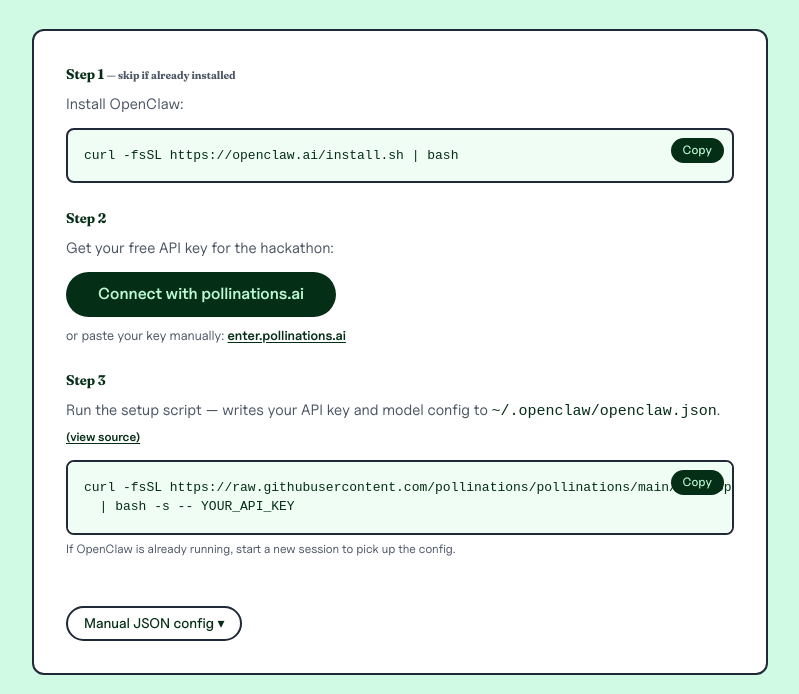
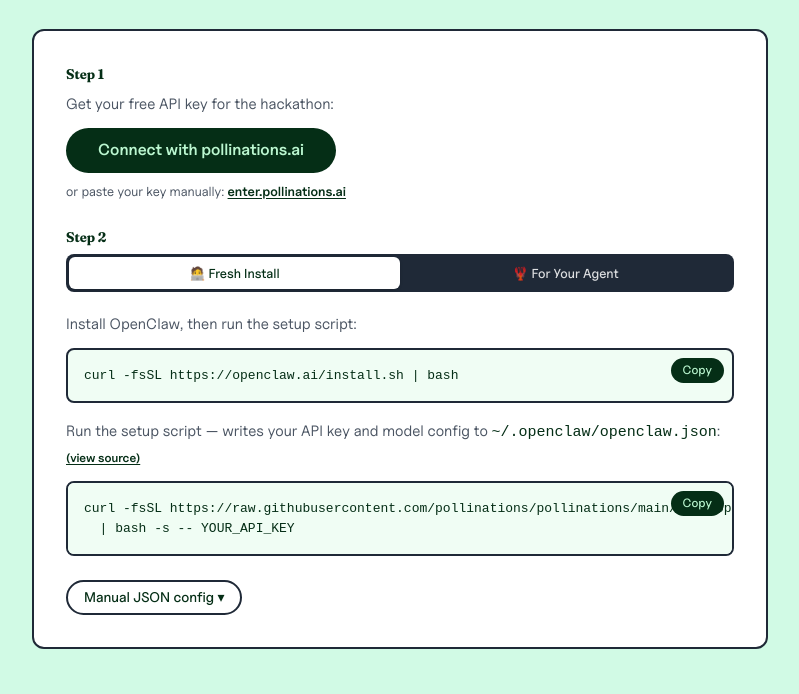
Before and after one commit to pollinations/openclaw, a plain HTML site: page index.html in a window 1280 px wide. Shown: the part 613-1307 px from the top of the page, without its empty margins (240-1039 px from the left). Drawn offline with Linux system fonts and the light colour scheme.

Commit message:
feat: OpenClaw landing page — tabbed UI with shared connect step (#8179)
* feat: auto-install OpenClaw and auto-onboard in setup script

- Install OpenClaw via npm if not present
- Auto-run openclaw onboard --install-daemon after config
- Simplify landing page from 3 steps to 2

* fix: correct npm package name to 'openclaw' and improve install error handling

* fix: add Node.js 22+ version check before OpenClaw install

* fix: pure config script, official installer in landing page

- Remove auto-install and auto-onboard from setup script
- Script now shows smart next-step hint (install vs restart)
- Landing page Step 3 uses official openclaw.ai/install.sh
- Hint for existing users to just run openclaw onboard

* fix: reorder steps — install OpenClaw before config script

* fix: move Install OpenClaw to Step 1 (optional), API key to Step 2

* fix: add restart hint after Step 3 for existing OpenClaw users

* feat: add 'paste to your agent' section for existing OpenClaw users

* feat: tabbed setup UI — Fresh Install vs For Your Agent

* fix: shared connect step above tabs, fix inactive tab text visibility

* fix: move install command into Fresh Install tab, connect is sole Step 1

* style: add emoji icons to tab buttons (💻 Fresh Install, 🦞 For Your Agent)

* style: improve inactive tab text contrast

* style: use 🧑‍💻 human emoji for Fresh Install tab

* fix: switchTab uses 'this' instead of implicit event.target (emoji click bug)

```diff
--- a/index.html
+++ b/index.html
@@ -523,6 +523,36 @@
             to { opacity: 1; transform: translateY(0); }
         }
 
+        /* Segmented control tabs */
+        .tab-bar {
+            display: flex;
+            background: var(--border);
+            border-radius: 8px;
+            padding: 3px;
+            margin-bottom: 20px;
+        }
+        .tab-btn {
+            flex: 1;
+            padding: 8px 16px;
+            border: none;
+            border-radius: 6px;
+            background: transparent;
+            color: rgba(255,255,255,0.85);
+            font-family: "Uncut Sans", sans-serif;
+            font-size: 13px;
+            font-weight: 500;
+            cursor: pointer;
+            transition: all 0.2s;
+        }
+        .tab-btn.active {
+            background: var(--surface);
+            color: var(--text);
+            box-shadow: 0 1px 3px rgba(0,0,0,0.15);
+        }
+        .tab-btn:hover:not(.active) { color: #fff; }
+        .tab-panel { display: none; }
+        .tab-panel.active { display: block; }
+
         /* Highlight injected key in commands */
         .key-injected {
             background: var(--accent-bg);
@@ -563,13 +593,8 @@
         </a>
 
         <div class="setup-box">
-            <div class="step">
-                <div class="step-label">Step 1 <span style="font-size:11px; color:var(--muted); font-weight:400">— skip if already installed</span></div>
-                <div class="step-text">Install OpenClaw:</div>
-                <div class="code-block" id="install-cmd">curl -fsSL https://openclaw.ai/install.sh | bash<button class="copy-btn" onclick="copyCode('install-cmd')">Copy</button></div>
-            </div>
             <div class="step" id="step-connect">
-                <div class="step-label">Step 2</div>
+                <div class="step-label">Step 1</div>
                 <div class="step-text">Get your free API key for the hackathon:</div>
                 <button class="connect-btn" id="connect-btn" onclick="startAuthorize()">Connect with pollinations.ai</button>
                 <div class="step-text" style="margin-top:8px; font-size:13px;">or paste your key manually: <a href="https://enter.pollinations.ai">enter.pollinations.ai</a></div>
@@ -582,15 +607,22 @@
                         <div class="key-display" id="key-display"></div>
                     </div>
                 </div>
-                <div class="step-text" style="font-size:13px; margin-top:8px; color:var(--muted)">Your key has been inserted into the command below. Just copy and run.</div>
+                <div class="step-text" style="font-size:13px; margin-top:8px; color:var(--muted)">Your key has been inserted into the commands below. Just copy and run.</div>
             </div>
+
             <div class="step">
-                <div class="step-label">Step 3</div>
-                <div class="step-text">Run the setup script — writes your API key and model config to <code style="color:var(--accent)">~/.openclaw/openclaw.json</code>. <a href="https://github.com/pollinations/pollinations/blob/main/apps/openclaw/setup-pollinations.sh" target="_blank" style="font-size:12px">(view source)</a></div>
+                <div class="step-label">Step 2</div>
+                <div class="tab-bar">
+                    <button class="tab-btn active" onclick="switchTab('install', this)">🧑‍💻 Fresh Install</button>
+                    <button class="tab-btn" onclick="switchTab('agent', this)">🦞 For Your Agent</button>
+                </div>
+
+                <div class="tab-panel active" id="tab-install">
+                    <div class="step-text">Install OpenClaw, then run the setup script:</div>
+                    <div class="code-block" id="install-cmd">curl -fsSL https://openclaw.ai/install.sh | bash<button class="copy-btn" onclick="copyCode('install-cmd')">Copy</button></div>
+                    <div class="step-text" style="margin-top:16px">Run the setup script — writes your API key and model config to <code style="color:var(--accent)">~/.openclaw/openclaw.json</code>: <a href="https://github.com/pollinations/pollinations/blob/main/apps/openclaw/setup-pollinations.sh" target="_blank" style="font-size:12px">(view source)</a></div>
                     <div class="code-block" id="setup-cmd">curl -fsSL https://raw.githubusercontent.com/pollinations/pollinations/main/apps/openclaw/setup-pollinations.sh \
   | bash -s -- <span id="key-placeholder">YOUR_API_KEY</span><button class="copy-btn" onclick="copyCode('setup-cmd')">Copy</button></div>
-                <div class="step-text" style="font-size:12px; color:var(--muted); margin-top:4px">If OpenClaw is already running, start a new session to pick up the config.</div>
-            </div>
 
                     <button class="toggle-btn" onclick="toggleManual()">Manual JSON config ▾</button>
                     <div class="manual-config" id="manual-config">
@@ -628,6 +660,17 @@
     }
   }
 }<button class="copy-btn" onclick="copyCode('json-config')">Copy</button></div>
+                    </div>
+                </div>
+
+                <div class="tab-panel" id="tab-agent">
+                    <div class="step-text">Paste this into your agent chat — it will configure Pollinations as a provider:</div>
+                    <div class="code-block" id="agent-msg" style="white-space:pre-wrap; font-size:12px; line-height:1.6">Add pollinations.ai as a model provider. Run this command:
+
+curl -fsSL https://raw.githubusercontent.com/pollinations/pollinations/main/apps/openclaw/setup-pollinations.sh | bash -s -- <span class="key-in-json">YOUR_API_KEY</span>
+
+Then start a new session so the config is picked up. After that, switch to the new provider with: /model pollinations/kimi<button class="copy-btn" onclick="copyCode('agent-msg')">Copy</button></div>
+                </div>
             </div>
         </div>
 
@@ -723,8 +766,15 @@ function maskKey(key) {
     return key.slice(0, 6) + '...' + key.slice(-4);
 }
 
+function switchTab(tab, btn) {
+    document.querySelectorAll('.tab-btn').forEach(function(b) { b.classList.remove('active'); });
+    document.querySelectorAll('.tab-panel').forEach(function(p) { p.classList.remove('active'); });
+    document.getElementById('tab-' + tab).classList.add('active');
+    btn.classList.add('active');
+}
+
 function injectApiKey(apiKey) {
-    // Update Step 1: show connected state
+    // Show connected state
     document.getElementById('step-connect').style.display = 'none';
     var connectedEl = document.getElementById('step-connected');
     connectedEl.style.display = 'block';
@@ -735,7 +785,7 @@ function injectApiKey(apiKey) {
     placeholder.textContent = apiKey;
     placeholder.classList.add('key-injected');
 
-    // Update JSON config
+    // Update all key placeholders (JSON config + agent message)
     var jsonSpans = document.querySelectorAll('.key-in-json');
     jsonSpans.forEach(function(span) {
         span.textContent = apiKey;
```
Lines whose indentation alone changed are shown as unchanged.
